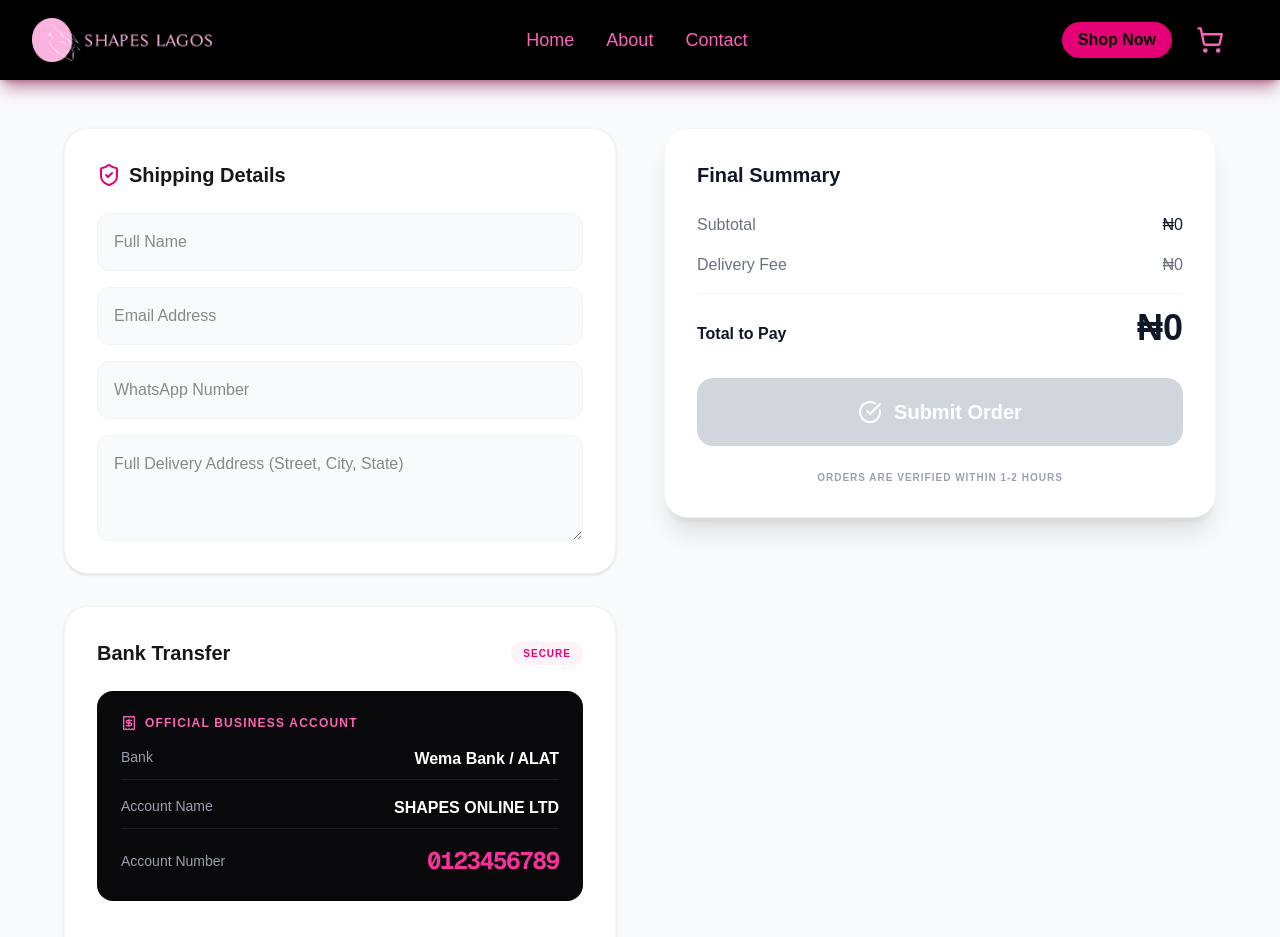
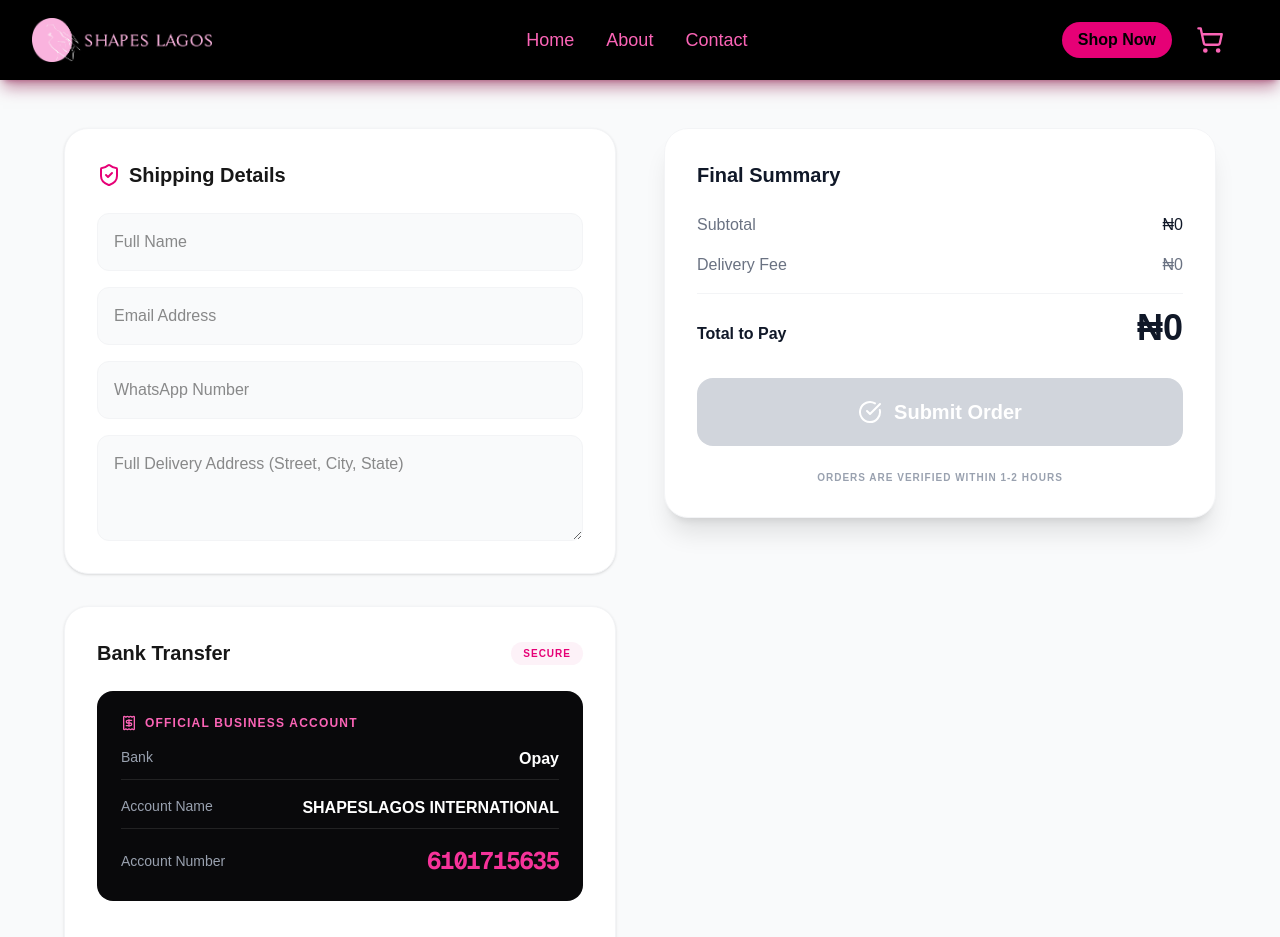
Before and after one commit to Jejovanni/shapes-online, a Next.js app: page /checkout in a window 1280 px wide. Shown: the top 937 px of the page. Built offline with nearby package versions, Linux system fonts and the light colour scheme.

Commit message:
Update page.tsx
Fixed account details

```diff
--- a/app/(shop)/checkout/page.tsx
+++ b/app/(shop)/checkout/page.tsx
@@ -147,15 +147,15 @@ export default function CheckoutPage() {
                             <div className="space-y-4">
                                 <div className="flex justify-between border-b border-white/10 pb-2">
                                     <span className="text-gray-400 text-sm">Bank</span>
-                                    <span className="font-bold">Wema Bank / ALAT</span>
+                                    <span className="font-bold">Opay</span>
                                 </div>
                                 <div className="flex justify-between border-b border-white/10 pb-2">
                                     <span className="text-gray-400 text-sm">Account Name</span>
-                                    <span className="font-bold uppercase">Shapes Online Ltd</span>
+                                    <span className="font-bold uppercase">ShapesLagos International</span>
                                 </div>
                                 <div className="flex justify-between items-center">
                                     <span className="text-gray-400 text-sm">Account Number</span>
-                                    <span className="text-pink-500 text-2xl font-mono font-bold tracking-tighter">0123456789</span>
+                                    <span className="text-pink-500 text-2xl font-mono font-bold tracking-tighter">6101715635</span>
                                 </div>
                             </div>
                         </div>
```
